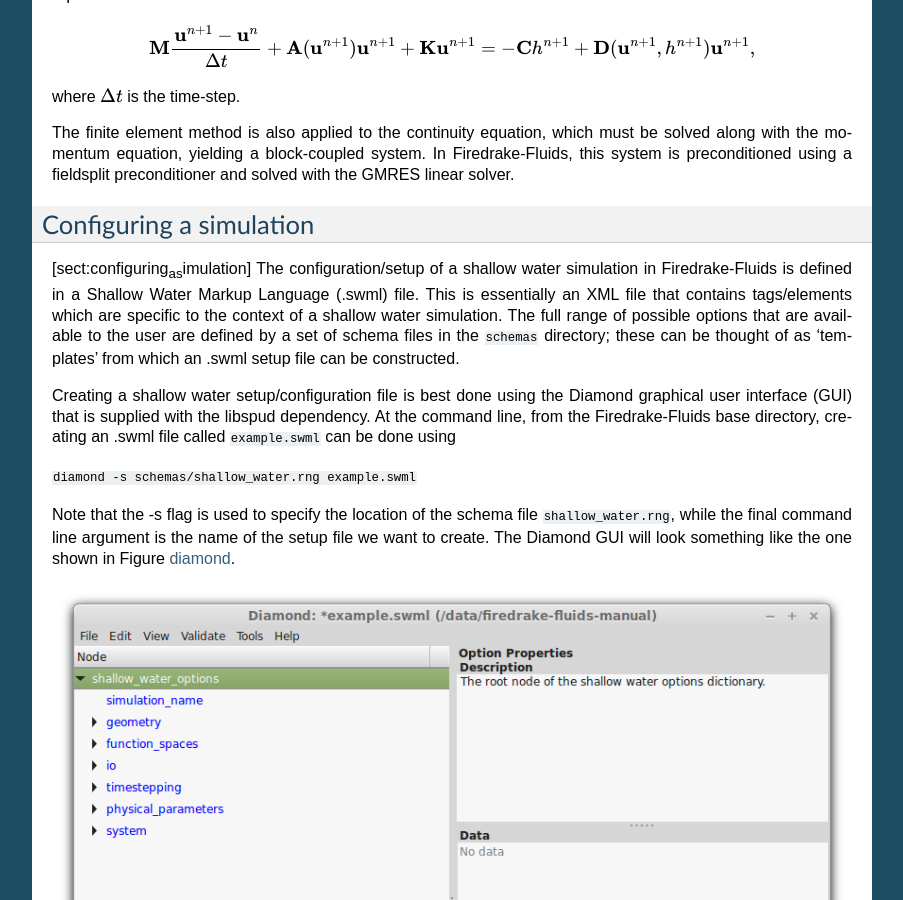
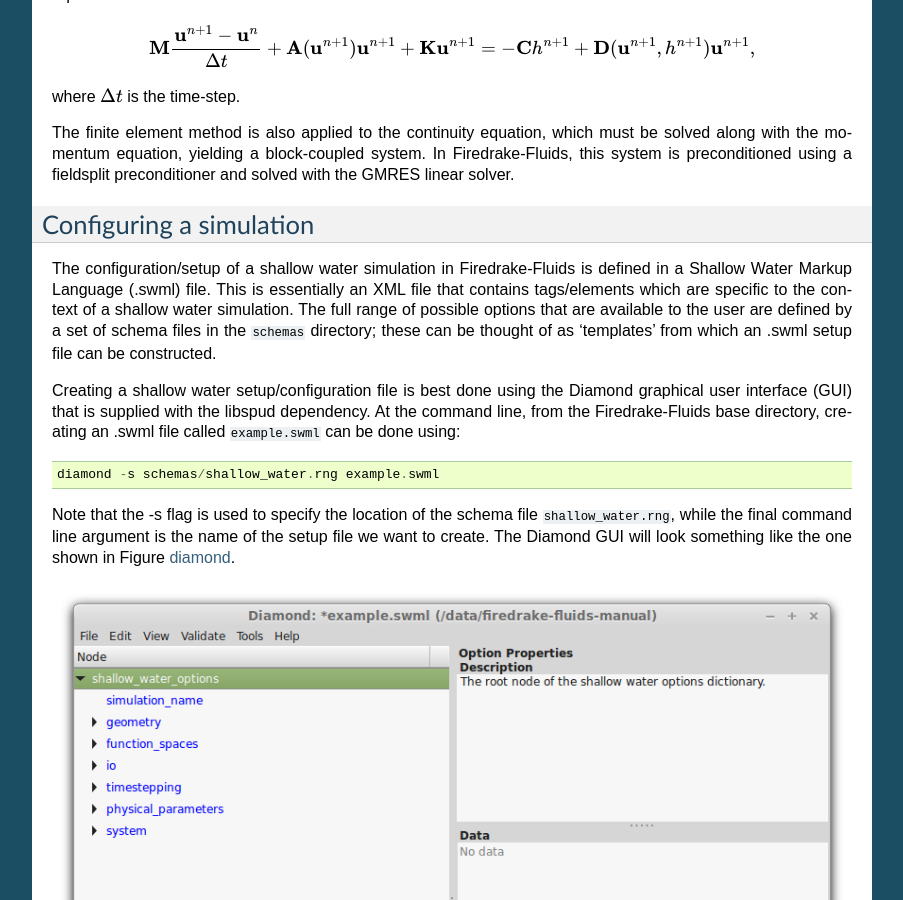
Before and after one commit to firedrakeproject/firedrake-fluids, a Sphinx documentation site: the page built from doc/source/shallow_water_model.rst, in a window 1280 px wide and 900 px high, scrolled down 1914 px. Shown: the whole window, without its empty margins (198-1101 px from the left). Built offline with Sphinx 7.4.7, drawn with Linux system fonts in a browser that asks for light colours; some of the changed text lies outside the part shown.

Commit message:
Removed old links.

```diff
--- a/doc/source/diagnostic_fields.rst
+++ b/doc/source/diagnostic_fields.rst
@@ -39,9 +39,3 @@
 .. math:: \nabla\cdot\mathbf{u},
 
 of a vector field :math:`\mathbf{u}`\ .
-
-.. |image| image:: images/ufl_expression.png
-.. |image1| image:: images/c_kernel.png
-.. |image2| image:: images/shallow_water_h_H.png
-.. |image3| image:: images/diamond.png
-.. |image4| image:: images/cpp_expression.png
--- a/doc/source/introduction.rst
+++ b/doc/source/introduction.rst
@@ -101,7 +101,7 @@
 simulation-related options (e.g. the time-step size and initial
 conditions) from a configuration/setup file. Following the steps below
 at the command line will download and build libspud, and install the
-Python bindings:
+Python bindings::
 
 1. ``bzr checkout lp:~spud/spud/trunk libspud``
 2. ``cd libspud``
@@ -115,9 +115,9 @@
 
 The Firedrake-Fluids ``models`` directory must be added to the
 ``PYTHONPATH`` environment variable. This can be done at the command
-line, e.g.:
+line, e.g.::
 
-``export PYTHONPATH=$PYTHONPATH:/home/christian/firedrake-fluids/models``
+   export PYTHONPATH=$PYTHONPATH:/home/christian/firedrake-fluids/models
 
 Following this, it is recommended that you run ``make test`` (from the
 Firedrake-Fluids base directory) to ensure that the setup and models are
--- a/doc/source/shallow_water_model.rst
+++ b/doc/source/shallow_water_model.rst
@@ -107,7 +107,7 @@
 Configuring a simulation
 ------------------------
 
-[sect:configuring\ :sub:`as`\ imulation] The configuration/setup of a
+The configuration/setup of a
 shallow water simulation in Firedrake-Fluids is defined in a Shallow
 Water Markup Language (.swml) file. This is essentially an XML file that
 contains tags/elements which are specific to the context of a shallow
@@ -120,9 +120,9 @@
 Diamond graphical user interface (GUI) that is supplied with the libspud
 dependency. At the command line, from the Firedrake-Fluids base
 directory, creating an .swml file called ``example.swml`` can be done
-using
+using::
 
-``diamond -s schemas/shallow_water.rng example.swml``
+   diamond -s schemas/shallow_water.rng example.swml
 
 Note that the -s flag is used to specify the location of the schema file
 ``shallow_water.rng``, while the final command line argument is the name
@@ -188,8 +188,7 @@
 file called ``checkpoint.npz``. The time interval between checkpoint
 dumps can be specified under ``io/checkpoint/dump_period``. The
 simulation can be later resumed by specifying the location of this file
-with the ``-c`` flag (see Section [sect:running\ :sub:`as`\ imulation]
-for more details).
+with the ``-c`` flag (see `Running a simulation`_ for more details).
 
 Timestepping
 ~~~~~~~~~~~~
@@ -370,12 +369,12 @@
 Running a simulation
 --------------------
 
-[sect:running\ :sub:`as`\ imulation] A shallow water simulation can be
+A shallow water simulation can be
 run by executing the ``shallow_water.py`` file with the Python
 interpreter, and providing the path to the .swml simulation
-configuration file. An example would be:
+configuration file. An example would be::
 
-``python models/shallow_water.py example.swml``
+   python models/shallow_water.py example.swml
 
 from the Firedrake-Fluids base directory. Available flags for the
 shallow water model are:
```
Also changed, not shown: other parts of doc/source/shallow_water_model.rst (+1 -1 lines).
